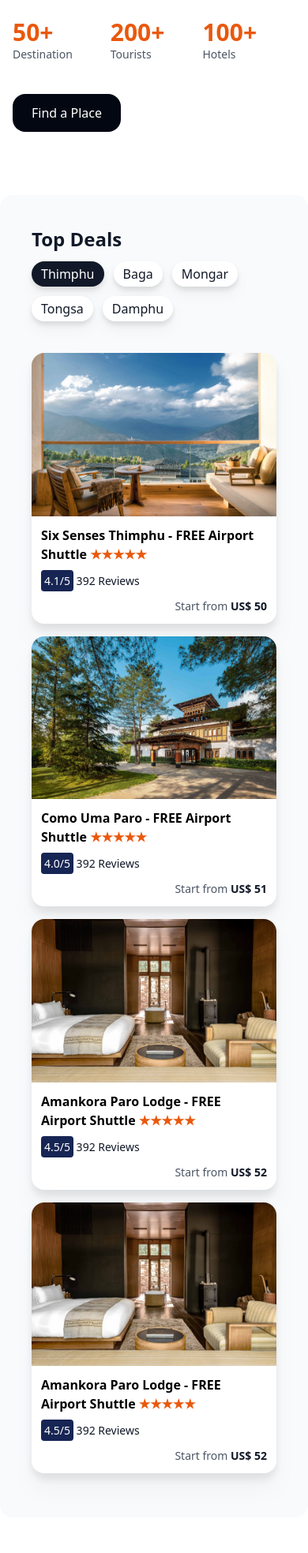
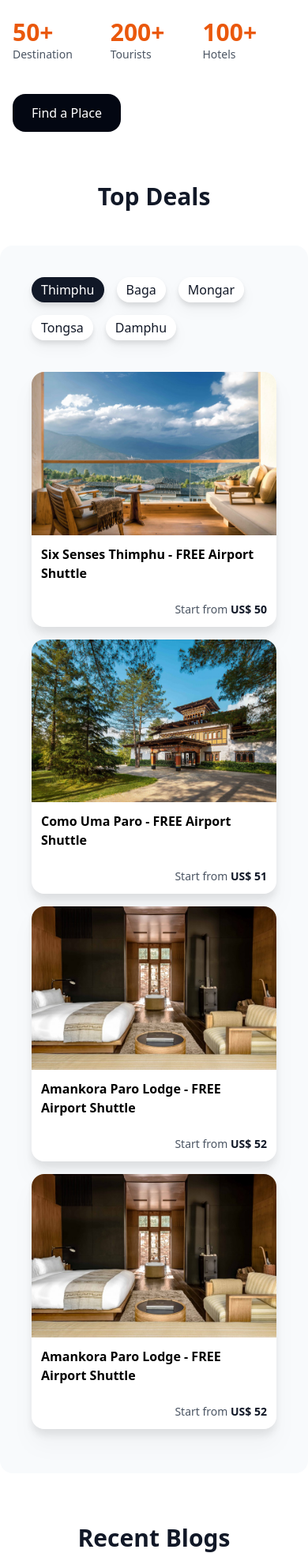
Before and after one commit to BijayChaudhari/little-bhutan, a Django app: page / in a window 390 px wide. Shown: the part 2045-4012 px from the top of the page at 79% size. Run offline with Django 5.2, Linux system fonts and the light colour scheme; some libraries are stand-ins or nearby versions.

Commit message:
hamburger responsiv Top changes blog modified

```diff
--- a/templates/header.html
+++ b/templates/header.html
@@ -21,8 +21,8 @@
         </svg>
       </button>
     </div>
-    <div id="menu" class="items-center justify-between hidden w-full md:flex md:w-auto md:order-1" id="navbar-sticky">
-      <ul class="flex gap-4 text-gray-600 ">
+    <div id="menu" class="items-center  justify-between hidden w-full md:flex md:w-auto md:order-1" id="navbar-sticky">
+      <ul class="flex gap-10 text-gray-600 ">
         <div>
           <a href="#">Home</a>
         </div>
@@ -50,29 +50,29 @@
       viewBox="0 0 20 20">
       <path
         d="M10 .5a9.5 9.5 0 1 0 9.5 9.5A9.51 9.51 0 0 0 10 .5ZM9.5 4a1.5 1.5 0 1 1 0 3 1.5 1.5 0 0 1 0-3ZM12 15H8a1 1 0 0 1 0-2h1v-3H8a1 1 0 0 1 0-2h2a1 1 0 0 1 1 1v4h1a1 1 0 0 1 0 2Z" />
-    </svg>Info</h5>
-  <button type="button" data-drawer-hide="drawer-example" aria-controls="drawer-example"
-    class="text-gray-400 bg-transparent hover:bg-gray-200 hover:text-gray-900 rounded-lg text-sm w-8 h-8 absolute top-2.5 end-2.5 flex items-center justify-center dark:hover:bg-gray-600 dark:hover:text-white">
-    <svg class="w-3 h-3" aria-hidden="true" xmlns="http://www.w3.org/2000/svg" fill="none" viewBox="0 0 14 14">
-      <path stroke="currentColor" stroke-linecap="round" stroke-linejoin="round" stroke-width="2"
-        d="m1 1 6 6m0 0 6 6M7 7l6-6M7 7l-6 6" />
-    </svg>
-    <span class="sr-only">Close menu</span>
-  </button>
-
-  <p class="mb-6 text-sm text-gray-500 dark:text-gray-400">Supercharge your hiring by taking advantage of our <a
-      href="#" class="text-blue-600 underline dark:text-blue-500 hover:no-underline">limited-time sale</a> for Flowbite
-    Docs + Job Board. Unlimited access to over 190K top-ranked candidates and the #1 design job board.</p>
-  <div class="grid grid-cols-2 gap-4">
-    <a href="#"
-      class="px-4 py-2 text-sm font-medium text-center text-gray-900 bg-white border border-gray-200 rounded-lg focus:outline-none hover:bg-gray-100 hover:text-blue-700 focus:z-10 focus:ring-4 focus:ring-gray-100 dark:focus:ring-gray-700 dark:bg-gray-800 dark:text-gray-400 dark:border-gray-600 dark:hover:text-white dark:hover:bg-gray-700">Learn
-      more</a>
-    <a href="#"
-      class="inline-flex items-center px-4 py-2 text-sm font-medium text-center text-white bg-blue-700 rounded-lg hover:bg-blue-800 focus:ring-4 focus:ring-blue-300 dark:bg-blue-600 dark:hover:bg-blue-700 focus:outline-none dark:focus:ring-blue-800">Get
-      access <svg class="rtl:rotate-180 w-3.5 h-3.5 ms-2" aria-hidden="true" xmlns="http://www.w3.org/2000/svg"
-        fill="none" viewBox="0 0 14 10">
-        <path stroke="currentColor" stroke-linecap="round" stroke-linejoin="round" stroke-width="2"
-          d="M1 5h12m0 0L9 1m4 4L9 9" />
-      </svg></a>
-  </div>
+    </svg>Menu</h5>
+    <div class="py-4 overflow-y-auto">
+      <ul class="space-y-2 font-medium">
+         <li>
+            <a href="#" class="flex items-center p-2 text-gray-900 rounded-lg dark:text-white hover:bg-gray-100 dark:hover:bg-gray-700 group">
+               <span class="ms-3">Home</span>
+            </a>
+         </li>
+         <li>
+          <a href="#" class="flex items-center p-2 text-gray-900 rounded-lg dark:text-white hover:bg-gray-100 dark:hover:bg-gray-700 group">
+             <span class="ms-3">Blogs</span>
+          </a>
+       </li>
+       <li>
+        <a href="#" class="flex items-center p-2 text-gray-900 rounded-lg dark:text-white hover:bg-gray-100 dark:hover:bg-gray-700 group">
+           <span class="ms-3">Destination</span>
+        </a>
+     </li>
+     <li>
+      <a href="#" class="flex items-center p-2 text-gray-900 rounded-lg dark:text-white hover:bg-gray-100 dark:hover:bg-gray-700 group">
+         <span class="ms-3">Contact Us</span>
+      </a>
+   </li>
+      </ul>
+   </div>
 </div>
--- a/templates/index.html
+++ b/templates/index.html
@@ -4,7 +4,7 @@
 
 {% block content %}
 <!-- hero section starts here -->
-<section class="px-4 sm:px-0  container mx-auto grid grid-cols-1 md:grid-cols-2 mt-12 sm:mt-32 lg:mt-52">
+<section class="px-4 sm:px-0  container mx-auto grid grid-cols-1 md:grid-cols-2 mt-12 sm:mt-32 lg:mt-42">
     <div class="hero-text-part">
         <div class="hero-text-section">
             <h1 class="font-bold text-4xl sm:text-7xl text-gray-900 leading-snug">
@@ -49,7 +49,7 @@
                     </div>
                     <div class="text-gray-600 text-xs w-48">
                         <h1>Bhutan is very amazing, I enjoyed my honeymoon here</h1>
-                        <p class="mt-2">Fatisma💝</p>
+                        <p class="mt-2">Fatima💝</p>
                     </div>
                 </div>
             </div>
@@ -108,9 +108,10 @@
 {% comment %} card section ends here {% endcomment %}
 
 {% comment %} freatured properties section strats here {% endcomment %}
-<section class=" container mx-auto mt-20 pb-14 bg-slate-50 p-10 rounded-2xl">
-    <h1 class="font-bold text-gray-900 text-2xl mb-3">Top Deals</h1>
-    <div class="featured-cities flex flex-wrap gap-3 mb-10">
+<section class="features container mx-auto mt-16 ">
+    <h1 class="font-bold text-3xl text-gray-900 my-11 text-center">Top Deals</h1>
+    <div class="container mx-auto mt-5 pb-14 bg-slate-50 p-10 rounded-2xl">
+    <div class="featured-cities flex flex-wrap gap-4 mb-10">
         <h1 class="text-white py-1 px-3 drop-shadow-lg rounded-2xl bg-gray-900">Thimphu</h1>
         <h1 class="text-gray-900 py-1 px-3 drop-shadow-lg bg-white rounded-2xl">Baga</h1>
         <h1 class="text-gray-900 py-1 px-3 drop-shadow-lg bg-white rounded-2xl">Mongar</h1>
@@ -120,45 +121,38 @@
     <div class="featured-hotels grid sm:grid-cols-4 mt-5 gap-4">
         <div class="hotel bg-white drop-shadow-xl rounded-2xl  ">
             <img src="{% static "img/hotel1.jpg" %}" alt="hotel1" class="h-auto  rounded-t-2xl">
-            <h1 class="font-bold p-3">Six Senses Thimphu - FREE Airport Shuttle <span
-                    class=" text-orange-600">&#9733;&#9733;&#9733;&#9733;&#9733;</span></h1>
-            <h2 class="px-3 text-gray-900 text-sm"><span class="text-white bg-blue-950 p-1 relative rounded">4.1/5</span> 392
-                Reviews</h2>
+            <h1 class="font-bold p-3">Six Senses Thimphu - FREE Airport Shuttle
             <h2 class="p-3 text-end text-gray-600 text-sm">Start from <span class="font-bold text-gray-900">US$ 50
                 </span>
                 <h2>
         </div>
         <div class="hotel bg-white drop-shadow-xl rounded-2xl ">
             <img src="{% static "img/hotel2.jpg" %}" alt="hotel2" class="h-auto  rounded-t-2xl">
-            <h1 class="font-bold p-3">Como Uma Paro - FREE Airport Shuttle <span
-                    class=" text-orange-600">&#9733;&#9733;&#9733;&#9733;&#9733;</span></h1>
-            <h2 class="px-3 text-gray-900 text-sm"><span class="text-white bg-blue-950 p-1 rounded ">4.0/5</span> 392
-                Reviews</h2>
+            <h1 class="font-bold p-3">Como Uma Paro - FREE Airport Shuttle
             <h2 class="p-3 text-end text-gray-600 text-sm">Start from <span class="font-bold text-gray-900">US$ 51
                 </span>
             </h2>
         </div>
         <div class="hotel bg-white drop-shadow-xl rounded-2xl ">
             <img src="{% static "img/hotel3.jpg" %}" alt="hotel3" class="h-auto  rounded-t-2xl">
-            <h1 class="font-bold p-3">Amankora Paro Lodge - FREE Airport Shuttle <span
+            <h1 class="font-bold p-3">Amankora Paro Lodge - FREE Airport Shuttle
+               <!-- <span
                     class=" text-orange-600">&#9733;&#9733;&#9733;&#9733;&#9733;</span></h1>
             <h2 class="px-3 text-gray-900 text-sm"><span class="text-white bg-blue-950 p-1 rounded ">4.5/5</span> 392
                 Reviews</h2>
+                -->
             <h2 class="p-3 text-end text-gray-600 text-sm">Start from <span class="font-bold text-gray-900">US$ 52
                 </span>
             </h2>
         </div>
         <div class="hotel bg-white drop-shadow-xl rounded-2xl ">
             <img src="{% static "img/hotel3.jpg" %}" alt="hotel3" class="h-auto  rounded-t-2xl">
-            <h1 class="font-bold p-3">Amankora Paro Lodge - FREE Airport Shuttle <span
-                    class=" text-orange-600">&#9733;&#9733;&#9733;&#9733;&#9733;</span></h1>
-            <h2 class="px-3 text-gray-900 text-sm"><span class="text-white bg-blue-950 p-1 rounded ">4.5/5</span> 392
-                Reviews</h2>
+            <h1 class="font-bold p-3">Amankora Paro Lodge - FREE Airport Shuttle </h1>
             <h2 class="p-3 text-end text-gray-600 text-sm">Start from <span class="font-bold text-gray-900">US$ 52
                 </span>
             </h2>
         </div>
-
+    </div>
 </section>
 
 {% comment %} freatured properties ended here {% endcomment %}
@@ -166,7 +160,24 @@
 {% comment %} featured post section strats here {% endcomment %}
 <section class="container mx-auto mt-16">
     <h1 class="font-bold text-3xl text-gray-900 my-11 text-center">Recent Blogs</h1>
-    <div class="sm:grid sm:grid-cols-2 lg:grid-cols-3 gap-3">
+    <div class="sm:grid sm:grid-cols-3 lg:grid-cols-4 gap-4">
+        <div class="max-w-sm bg-white border border-gray-200 rounded-lg shadow dark:bg-gray-800 dark:border-gray-700">
+            <a href="#">
+                <img class="rounded-t-lg" src="{% static "img/buddha.jpg" %}" alt="" />
+            </a>
+            <div class="p-5">
+                <a href="#">
+                    <h5 class="mb-2 text-2xl font-bold tracking-tight text-gray-900 dark:text-white">Noteworthy
+                        technology acquisitions 2021</h5>
+                </a>
+                <p class="mb-3 font-normal text-gray-700 dark:text-gray-400">Here are the biggest enterprise technology
+                    acquisitions of 2021 so far, in reverse chronological order.</p>
+                <a href="#"
+                    class="inline-flex items-center px-3 py-2 text-sm font-medium text-center text-white bg-blue-700 rounded-lg hover:bg-blue-800 focus:ring-4 focus:outline-none focus:ring-blue-300 dark:bg-blue-600 dark:hover:bg-blue-700 dark:focus:ring-blue-800">
+                    Read more<span>&#8594;</span>
+                </a>
+            </div>
+        </div>
         <div class="max-w-sm bg-white border border-gray-200 rounded-lg shadow dark:bg-gray-800 dark:border-gray-700">
             <a href="#">
                 <img class="rounded-t-lg" src="{% static "img/buddha.jpg" %}" alt="" />
```
